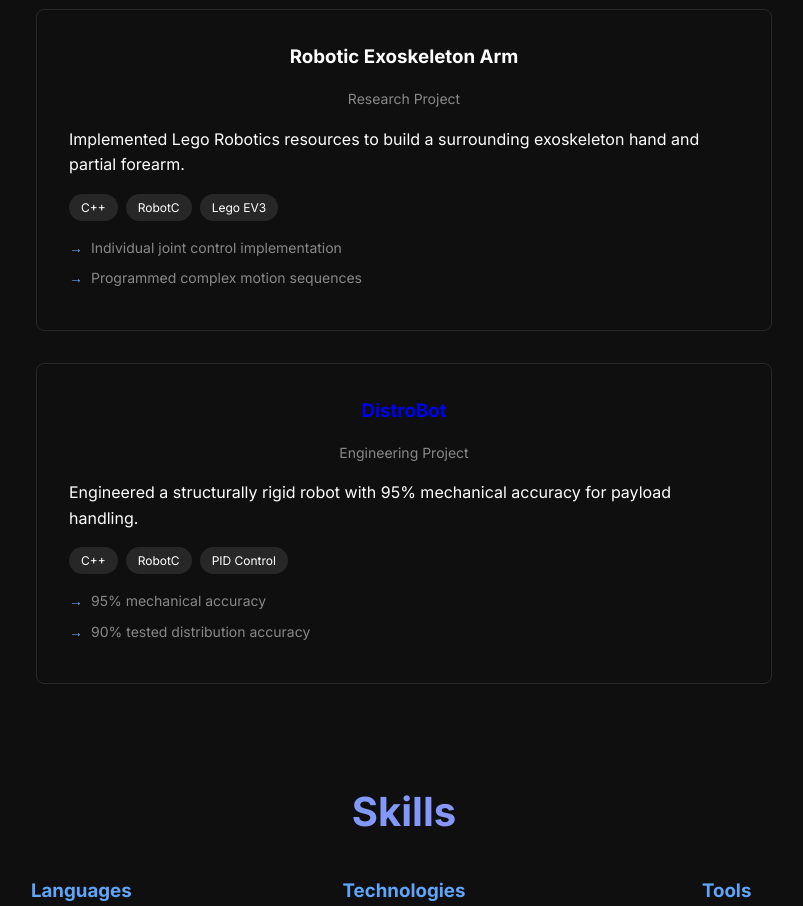
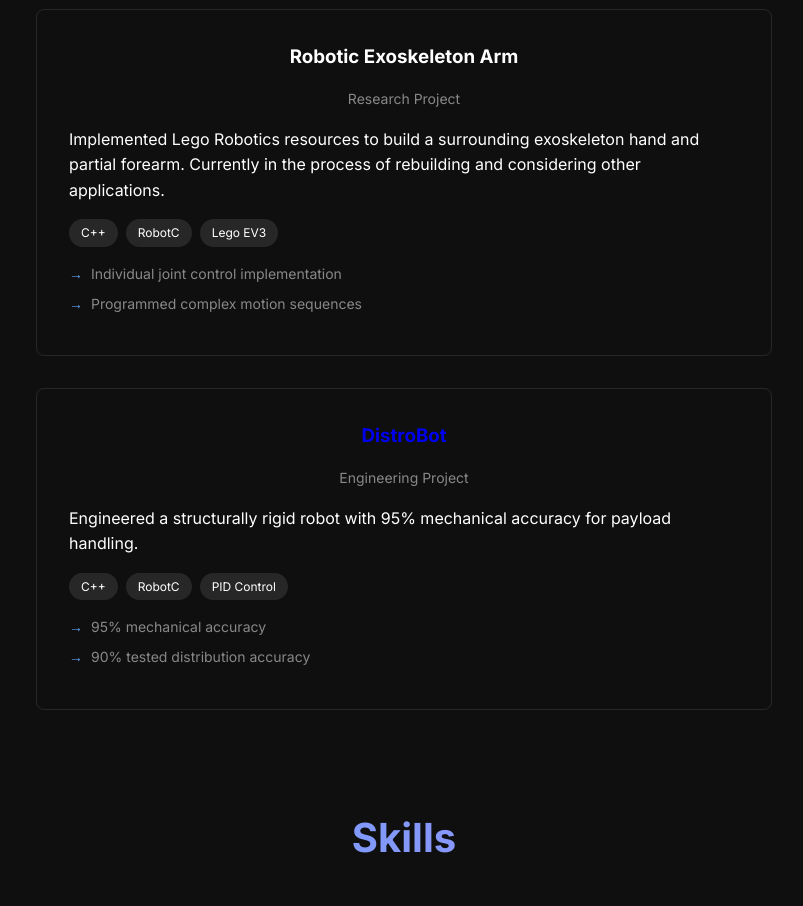
Before and after one commit to adiprasadd/portfolio, a React (Create React App) app: page / in a window 1280 px wide. Shown: the part 2520-3426 px from the top of the page, without its empty margins (236-1039 px from the left). Built offline with nearby package versions, Linux system fonts and the light colour scheme.

Commit message:
edited text

```diff
--- a/src/components/Projects.js
+++ b/src/components/Projects.js
@@ -17,7 +17,7 @@ function Projects() {
     {
       title: "Robotic Exoskeleton Arm",
       subtitle: "Research Project",
-      description: "Implemented Lego Robotics resources to build a surrounding exoskeleton hand and partial forearm.",
+      description: "Implemented Lego Robotics resources to build a surrounding exoskeleton hand and partial forearm. Currently in the process of rebuilding and considering other applications.",
       tech: ["C++", "RobotC", "Lego EV3"],
       achievements: [
         "Individual joint control implementation",
```
